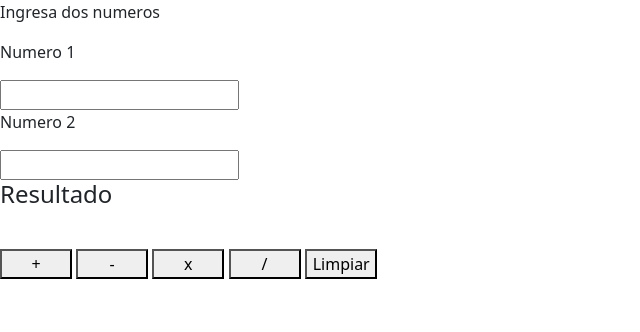
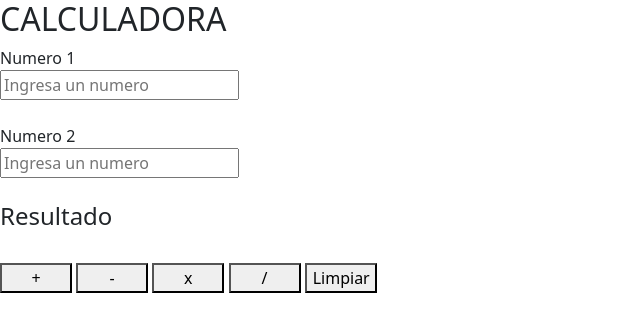
Before and after one commit to oluciams/retooperaciones, a plain HTML site: page index.html in a window 1280 px wide. Shown: the whole page, without its empty margins (0-640 px from the left). Drawn offline with nearby package versions, Linux system fonts and the light colour scheme.

Commit message:
Agregando placeholder a el imput1, imput2, estilo a los parrafos y el nombre calculadora

```diff
--- a/app.js
+++ b/app.js
@@ -5,6 +5,9 @@ const total= d.getElementById("result")
 const not1 = d.getElementById("not1")
 const not2 = d.getElementById("not2")
 const regex= /^\d+$/
+
+num1.setAttribute("placeholder","Ingresa un numero")
+num2.setAttribute("placeholder","Ingresa un numero")
 
 function add(n1,n2){
     let resultado = (Number(n1)) + (Number(n2))
@@ -98,43 +101,3 @@ function notification (number1,number2){
         not2.classList.add("hide")
     },2000)
 }
-
-
-// // button.addEventListener("click", function(){
-// const addTask = () => {
-//     if(input.value){
-//         notification(true)
-//         const text = d.createElement("p")
-//         text.classList.add("task")
-//         text.textContent=input.value
-//         text.addEventListener("click", done)
-//         const li = d.createElement("li")
-//         li.classList.add("list")
-//         li.appendChild(text)
-//         list.appendChild(li)
-//         input.value=""
-//         const deleteButton = d.createElement("button")
-//         deleteButton.textContent= "delete"
-//         li.appendChild(deleteButton)
-
-//         deleteButton.addEventListener("click", function(){
-//             if(confirm("Are you sure")){
-//                 this.parentElement.remove()
-//             }
-//         })
-//     } else {
-//         notification(false)
-//     }
-// }
-
-// input.addEventListener("keydown", (e) => {
-//     if(e.key === "Enter"){
-//         addTask()
-//     }
-// })
-
-// button.addEventListener("click", addTask)
-
-// function done (){
-//     this.classList.toggle("done")
-// }
--- a/index.html
+++ b/index.html
@@ -10,13 +10,15 @@
 </head>
 <body>
 
-    <p>Ingresa dos numeros</p>
+    <h2>CALCULADORA</h2>
     <p>Numero 1</p>
     <input id="input1" type="text" >
     <div id="not1" class="divnot"></div>
+    <br>
       <p>Numero 2</p>
     <input id="input2" type="text">
     <div id="not2" class="divnot"></div>
+    <br>
     <h4>Resultado</h4>
     <p id="result"></p>
 
--- a/style.css
+++ b/style.css
@@ -10,3 +10,7 @@ button{
     font-size: 1rem;
     width: 4.5rem;
 }
+
+p {
+    margin-bottom: 0%;
+}
```
